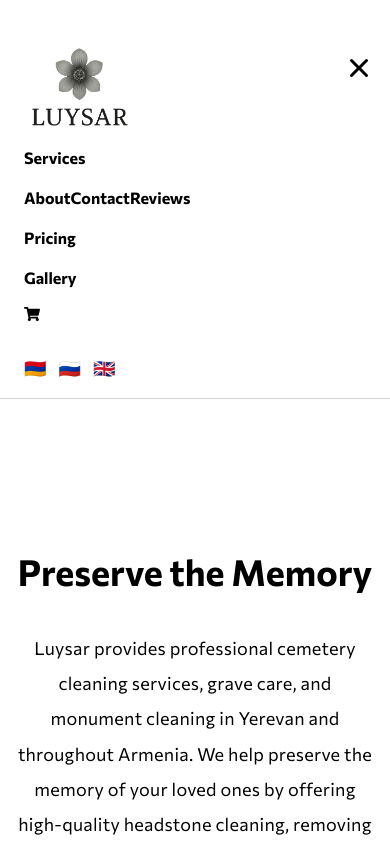
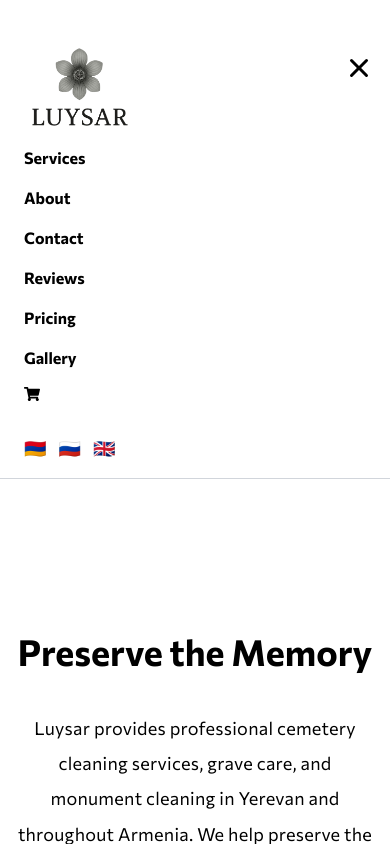
Before and after one commit to GorSoghomonian/Luysar_latest, a React (Vite) app: page / in a window 390 px wide. Both pictures are taken after a click on the button 359 px from the left and 67 px from the top of the page. Shown: the top 844 px of the page. Built offline with nearby package versions, Linux system fonts and the light colour scheme.

Commit message:
исправил ошибку в бургер меню

```diff
--- a/src/components/Navbar.jsx
+++ b/src/components/Navbar.jsx
@@ -101,19 +101,51 @@ export default function Navbar() {
       {/* Мобильное меню */}
       {isMenuOpen && (
   <div className="md:hidden px-6 pb-4 pt-9 space-y-4 bg-white z-10">
-          <Link to="/services" className="block text-black font-bold" onClick={() => setIsMenuOpen(false)}>
+    <Link
+      to="/services"
+      className="block text-black font-bold w-full text-left"
+      onClick={() => setIsMenuOpen(false)}
+    >
       {t('menu.services')}
     </Link>
-          {menuItem(t('menu.about'), 'about')}
-          {menuItem(t('menu.contact'), 'contact')}
-          {menuItem(t('menu.reviews'), 'reviews')}
-          <Link to="/services" className="block text-black font-bold" onClick={() => setIsMenuOpen(false)}>
+    <button
+      onClick={() => handleScrollOrNavigate('about')}
+      className="block text-black font-bold w-full text-left"
+    >
+      {t('menu.about')}
+    </button>
+    <button
+      onClick={() => handleScrollOrNavigate('contact')}
+      className="block text-black font-bold w-full text-left"
+    >
+      {t('menu.contact')}
+    </button>
+    <button
+      onClick={() => handleScrollOrNavigate('reviews')}
+      className="block text-black font-bold w-full text-left"
+    >
+      {t('menu.reviews')}
+    </button>
+    <Link
+      to="/services"
+      className="block text-black font-bold w-full text-left"
+      onClick={() => setIsMenuOpen(false)}
+    >
       {t('menu.pricing')}
     </Link>
-          {menuItem(t('menu.gallery'), 'gallery')}
+    <button
+      onClick={() => handleScrollOrNavigate('gallery')}
+      className="block text-black font-bold w-full text-left"
+    >
+      {t('menu.gallery')}
+    </button>
 
-          {/* Корзина в мобильном меню */}
-          <Link to="/cart" className="flex items-center gap-2 text-black font-bold" onClick={() => setIsMenuOpen(false)}>
+    {/* Корзина */}
+    <Link
+      to="/cart"
+      className="flex items-center gap-2 text-black font-bold"
+      onClick={() => setIsMenuOpen(false)}
+    >
       <FaShoppingCart />
       {cartItemCount > 0 && <span>({cartItemCount})</span>}
     </Link>
@@ -126,6 +158,7 @@ export default function Navbar() {
     </div>
   </div>
 )}
+
     </nav>
   );
 }
```
Lines whose indentation alone changed are shown as unchanged.
